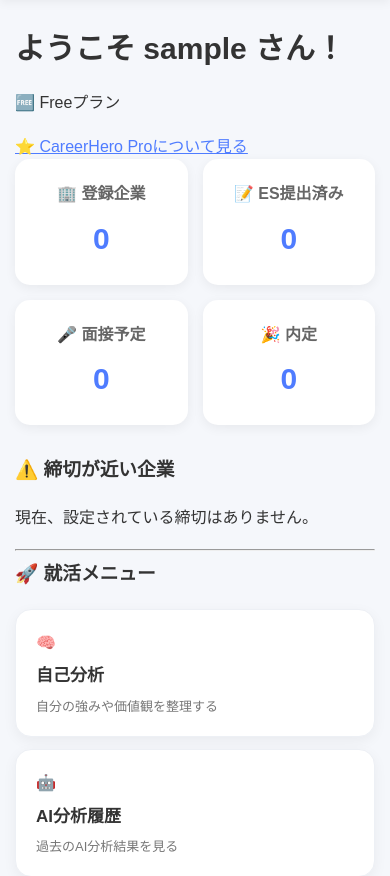
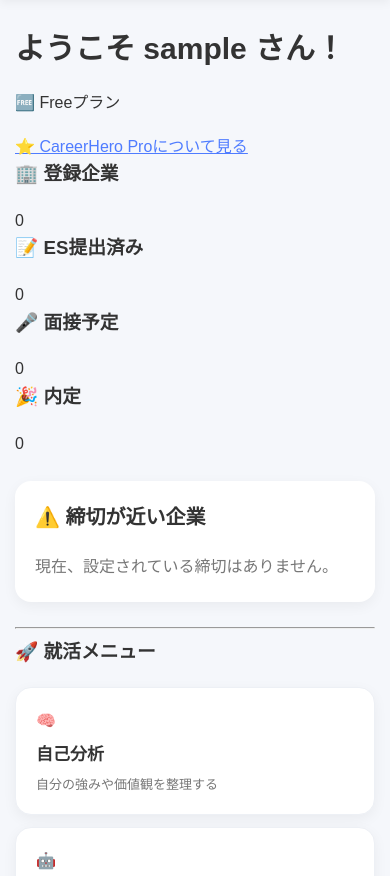
Before and after one commit to hasegawa-div/careerhero, a Flask app: page /dashboard in a window 390 px wide. Shown: the part 75-951 px from the top of the page. Run offline with Flask 3, Linux system fonts and the light colour scheme; the visitor is signed in with stand-in values (Sample User, id 1); data comes from the database, SQL or seed files in the repository; data that the repository does not hold is empty.

Commit message:
Improve css

```diff
--- a/static/css/style.css
+++ b/static/css/style.css
@@ -157,35 +157,85 @@ textarea {
 
 
 /* =========================
-   統計カード
+   締切セクション
 ========================= */
 
-.stats {
-    display: grid;
-    grid-template-columns: repeat(4, 1fr);
-    gap: 15px;
-    margin-bottom: 30px;
+.deadline-section {
+    background: white;
+    padding: 25px;
+    margin: 30px 0;
+    border-radius: 16px;
+    box-shadow: 0 4px 14px rgba(0, 0, 0, 0.05);
 }
 
-.stat-card {
-    background: white;
-    padding: 22px;
-    border-radius: 15px;
-    text-align: center;
-    box-shadow: 0 3px 12px rgba(0, 0, 0, 0.06);
+.deadline-section h3 {
+    margin-top: 0;
+    margin-bottom: 20px;
+    font-size: 20px;
 }
 
-.stat-card h3 {
-    margin-bottom: 8px;
-    font-size: 16px;
+
+/* =========================
+   締切カード
+========================= */
+
+.deadline-card {
+    display: flex;
+    align-items: center;
+    justify-content: space-between;
+
+    background: #f8f9fc;
+
+    padding: 18px 20px;
+    margin-bottom: 12px;
+
+    border-radius: 12px;
+    border: 1px solid #edf0f5;
+
+    transition: transform 0.2s ease, box-shadow 0.2s ease;
+}
+
+.deadline-card:hover {
+    transform: translateY(-2px);
+    box-shadow: 0 5px 15px rgba(0, 0, 0, 0.07);
+}
+
+.deadline-card strong {
+    display: block;
+    margin-bottom: 4px;
+}
+
+.deadline-card span {
+    font-size: 14px;
     color: #666;
 }
 
-.stat-card .number {
-    font-size: 30px;
+.deadline-status {
+    background: #eef2ff;
+    color: #4f7cff !important;
+
+    padding: 6px 12px;
+    border-radius: 20px;
+
+    font-size: 13px !important;
     font-weight: bold;
-    color: #4f7cff;
 }
+
+.deadline-warning {
+    color: #e74c3c !important;
+    margin-left: 8px;
+}
+
+
+/* =========================
+   締切なし
+========================= */
+
+.deadline-section > p {
+    color: #777;
+    margin-bottom: 0;
+}
+
 
 /* =========================
    就活メニュー
@@ -266,28 +316,6 @@ textarea {
     );
 }
 
-
-
-/* =========================
-   締切カード
-========================= */
-
-.deadline-card {
-    background: white;
-    padding: 25px;
-    border-radius: 15px;
-    margin-bottom: 30px;
-    box-shadow: 0 3px 12px rgba(0, 0, 0, 0.06);
-}
-
-.deadline-item {
-    padding: 15px 0;
-    border-bottom: 1px solid #eee;
-}
-
-.deadline-item:last-child {
-    border-bottom: none;
-}
 
 
 /* =========================
@@ -376,4 +404,20 @@ a:hover {
     .hero p {
         font-size: 16px;
     }
+
+    .deadline-section {
+        padding: 20px;
+        margin: 25px 0;
+    }
+
+    .deadline-card {
+        align-items: flex-start;
+        gap: 12px;
+    }
+
+    .deadline-status {
+        white-space: nowrap;
+    }
+
+
 }
```
